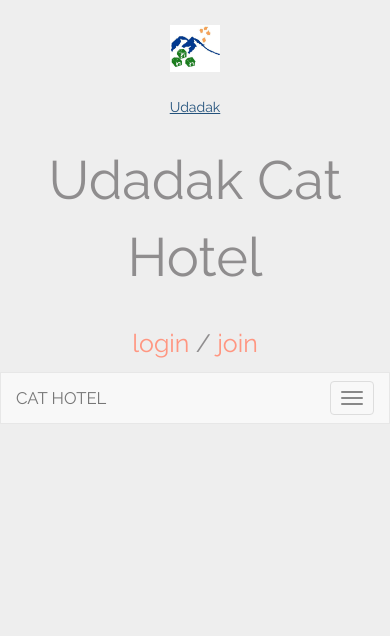
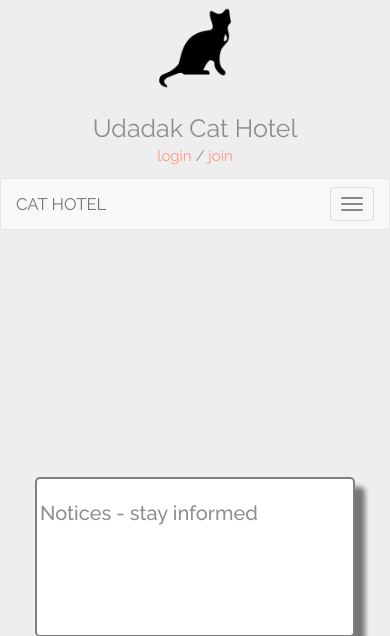
Before and after one commit to RachellCalhoun/cathotel, a Django app: page / in a window 390 px wide; the page is wider, and only the part inside the window is pictured. Shown: the top 636 px of that part. Run offline with Django 3.2, Linux system fonts and the light colour scheme; data that the repository does not hold is empty; some libraries are stand-ins or nearby versions.

Commit message:
responsive fixes- header

```diff
--- a/hotel/static/css/hotel.css
+++ b/hotel/static/css/hotel.css
@@ -116,8 +116,8 @@ margin: auto;
         font-size: 1em;
     }
 
-    .subtitle {
-        display: none;
+    .supertitle {
+        font-size: 25px;
     }
     .item {
     	max-height: 180px;
@@ -129,6 +129,13 @@ margin: auto;
         max-height: 350px;
         width:100%;
         overflow:hidden;
+    }
+    .kitten > h3 {
+        font-size: 15px;
+    }
+    .login {
+        font-size: 15px;
+        padding: 0px;
     }
     .carouselcontainer {
         height:180px;
@@ -149,8 +156,24 @@ margin: auto;
         min-height: 300px;
         }
     .catimage {
-        height: cover;
+        height: 180px;
+        max-height: 180px;
+        min-height: 180px;
     }
+    .hotelimage {
+        height: 180px;
+        max-height: 180px;
+        min-height: 180px;
+    }
+    }
+    .logoimg {
+    max-width: 100px;
+    padding: 5px;
+    }
+    .subtitle {
+        font-size: 1em;
+    }
+
 }
 
 @media (min-width: 768px) {
@@ -171,7 +194,7 @@ margin: auto;
 
     .subtitle {
         font-size: 1em;
-        margin-top: .5em;
+
     }
 
 }
--- a/hotel/templates/base.html
+++ b/hotel/templates/base.html
@@ -24,8 +24,8 @@
                 <div class="row">
                     <div class="col-md-2">
                         <a href="/">
-                            <img class="img-rounded img-responsive logoimg center-block" src="{% static 'images/lightleadershiplogo.jpeg' %}">
-                            <p class="text-center ">Udadak</p>
+                            <img class="img-rounded img-responsive logoimg center-block" src="{% static 'images/cat.gif' %}">
+
                         </a>
                     </div>
                     <div class="col-md-6">
```
Also changed, not shown: hotel/static/images/cat.gif (added), hotel/static/images/lightleadershiplogo.jpeg (deleted).
